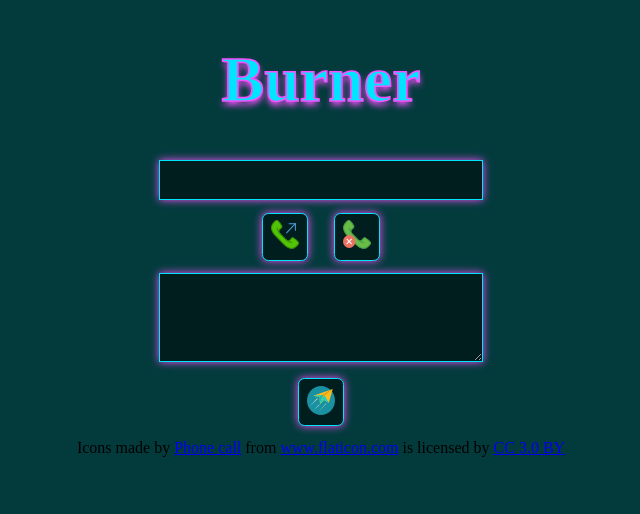
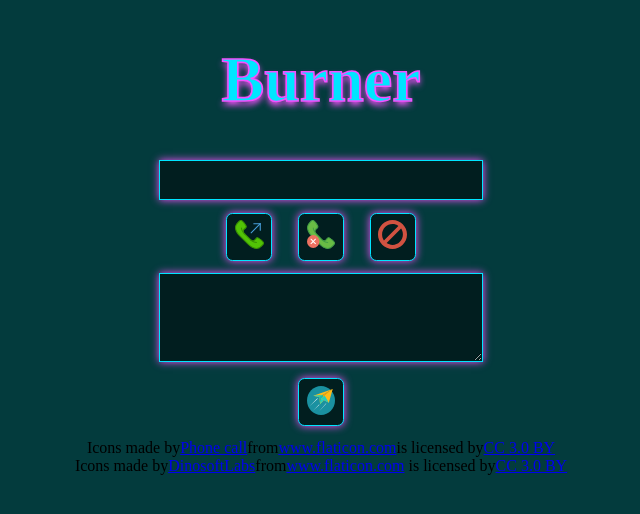
Before and after one commit to Abhicoding/desktop-burner, a React (Create React App) app: page / in a window 1280 px wide. Shown: the top 514 px of the page, without its empty margins (319-959 px from the left). Built offline with nearby package versions, Linux system fonts and the light colour scheme.

Commit message:
done with burner

```diff
--- a/params/param.js
+++ b/params/param.js
@@ -4,7 +4,7 @@ function connectTwo (your_sid) {
 
 module.exports = {
   From : '8879367443',
-  CallerId : '09513886363',
+  CallerId : '02233491617',
   Url : 'http://my.exotel.com/exotel301/exoml/start_voice/197615',
   connectTwo,
   template : "This is a test message being sent using Exotel with a (%s) and (%d). If this is being abused, report to 08088919888"
--- a/src/App.js
+++ b/src/App.js
@@ -9,10 +9,12 @@ class App extends Component {
     super()
     this.state = {
       call: '',
-      message: ''
+      message: '',
+      notification: ''
     }
     this.clear = this.clear.bind(this)
     this.update = this.update.bind(this)
+    this.notify = this.notify.bind(this)
   }
 
   clear (flag) {
@@ -27,13 +29,41 @@ class App extends Component {
     this.setState(Object.assign(this.state, value))
   }
 
+  notify (prompt) {
+    this.setState({
+      notification : prompt
+    }, () => setTimeout(() => this.clear('notification'), 3000))
+  }
+
   render() {
     return (
       <div className="App">
         <h1 className='header'>Burner</h1>
-        <Call clear={this.clear} update={this.update} />
-        <Message clear={this.clear} update={this.update} to={this.state.call}/>
-        <div>Icons made by <a href="https://www.flaticon.com/authors/smashicons" title="Phone call">Phone call</a> from <a href="https://www.flaticon.com/"     title="Flaticon">www.flaticon.com</a> is licensed by <a href="http://creativecommons.org/licenses/by/3.0/"     title="Creative Commons BY 3.0" target="_blank">CC 3.0 BY</a></div>
+        <p>{this.state.notification}</p>
+        <Call clear={this.clear} update={this.update}
+          notify={this.notify}/>
+        <Message clear={this.clear} update={this.update}
+          notify={this.notify} to={this.state.call}/>
+        <div>Icons made by
+          <a href="https://www.flaticon.com/authors/smashicons"
+            title="Phone call">Phone call</a>
+          from
+          <a href="https://www.flaticon.com/"
+            title="Flaticon">www.flaticon.com</a>
+          is licensed by
+          <a href="http://creativecommons.org/licenses/by/3.0/"
+            title="Creative Commons BY 3.0" target="_blank">
+            CC 3.0 BY</a>
+        </div>
+        <div>Icons made by
+          <a href="https://www.flaticon.com/authors/dinosoftlabs"
+            title="DinosoftLabs">DinosoftLabs</a>
+          from
+          <a href="https://www.flaticon.com/"
+            title="Flaticon">www.flaticon.com</a> is licensed by
+          <a href="http://creativecommons.org/licenses/by/3.0/"
+            title="Creative Commons BY 3.0" target="_blank">
+            CC 3.0 BY</a></div>
       </div>
     );
   }
--- a/src/components/call/Call.jsx
+++ b/src/components/call/Call.jsx
@@ -4,16 +4,20 @@ import request from 'superagent'
 import Button from '../Button.jsx'
 import phoneCall from '../../fonts-and-images/phone.svg'
 import phoneHangup from '../../fonts-and-images/phone-hangup.svg'
+import block from '../../fonts-and-images/block.svg'
+
 import './call.scss'
 
 class Call extends Component {
   constructor () {
     super ()
     this.state = {
-      screen : ''
+      screen : '',
     }
     this.makeCall = this.makeCall.bind(this)
     this.hangupCall = this.hangupCall.bind(this)
+    this.block = this.block.bind(this)
+
   }
 
   inputUpdate (e) {
@@ -34,13 +38,27 @@ class Call extends Component {
   makeCall () {
     request.get('/api/outgoing/call')
       .query({To: this.state.screen})
-      .then(r => r)
+      .then(r => {
+        if (r.status === 200) return this.props.notify('Calling...')
+        return this.props.notify('Failed to Call')
+      })
   }
 
   hangupCall () {
     this.setState({
       screen: ''
     }, () => this.props.clear('call'))
+  }
+
+  block () {
+    request.get('/api/block')
+      .query({block: this.state.screen})
+      .then(r => {
+        if (r.status === 200) return this.props.notify('Number blocked')
+        return this.props.notify('Failed to block')
+      })
+    this.hangupCall()
+
   }
 
   render () {
@@ -56,6 +74,8 @@ class Call extends Component {
           value={<img src={phoneCall}/>} clickHandler={this.makeCall}/>
         <Button className='item'
           value={<img src={phoneHangup}/>} clickHandler={this.hangupCall}/>
+        <Button className='item'
+          value={<img src={block}/>} clickHandler={this.block}/>
       </div>
     )}
 }
--- a/src/components/message/Message.jsx
+++ b/src/components/message/Message.jsx
@@ -33,7 +33,10 @@ class Message extends Component {
   sendRequest () {
     request.post('/api/outgoing/sms')
       .send({Message: this.state.screen, To: this.props.to})
-      .then(r => r)
+      .then(r => {
+        if (r.status === 200) return this.props.notify('Message sent!')
+        return this.props.notify('Failed to send')
+      })
   }
 
   render () {
--- a/src/index.scss
+++ b/src/index.scss
@@ -17,6 +17,11 @@ body {
   text-shadow: 0rem 0.25rem 0.4rem #F64FFF;
 }
 
+p {
+  color:rgb(0, 229, 255);
+  font-family: 'Impact', 'Haettenschweiler', 'Arial Narrow Bold', 'sans-serif';
+}
+
 .footer {
   color:rgb(0, 229, 255);
   font-family: 'Montserrat-Bold';
```
Also changed, not shown: server.js (+16 -4 lines), src/fonts-and-images/block.svg (added), 1 other file (tests, documents, lock files or other folders).
